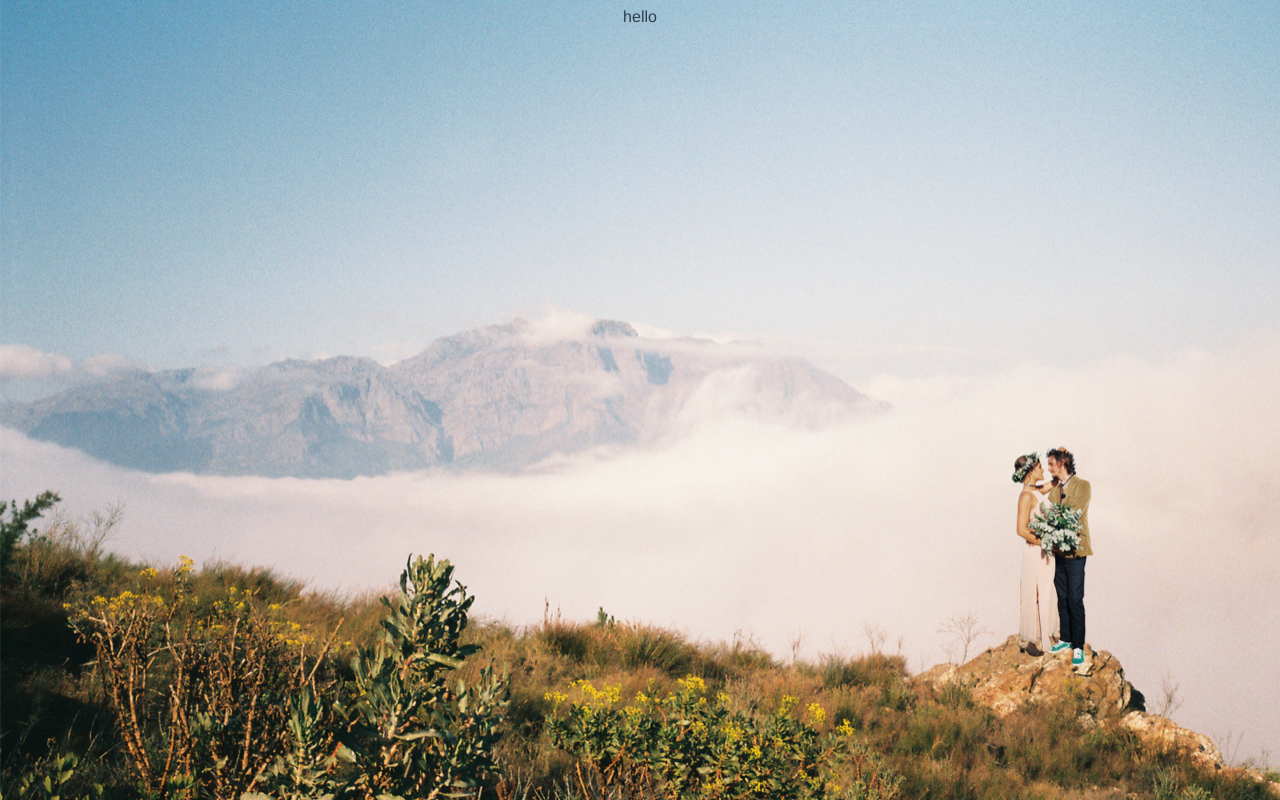
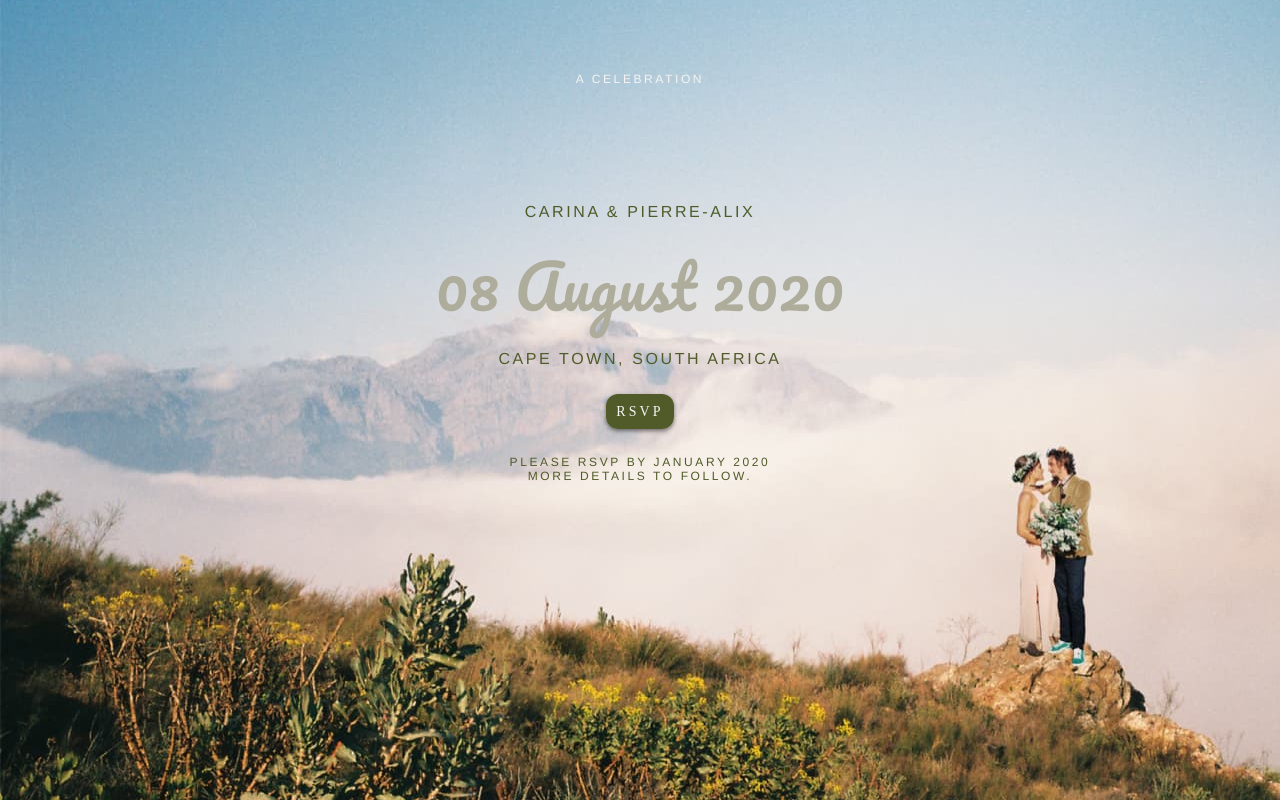
Before and after one commit to pierrealixt/wedding, a Vue app: page /#/ in a window 1280 px wide. Built offline with nearby package versions, Linux system fonts and the light colour scheme.

Commit message:
landing page

```diff
--- a/public/index.html
+++ b/public/index.html
@@ -5,6 +5,7 @@
     <meta http-equiv="X-UA-Compatible" content="IE=edge">
     <meta name="viewport" content="width=device-width,initial-scale=1.0">
     <link rel="icon" href="<%= BASE_URL %>favicon.ico">
+    <link href="https://fonts.googleapis.com/css?family=Pacifico&display=swap" rel="stylesheet">
     <title>wedding</title>
   </head>
   <body>
--- /dev/null
+++ b/src/components/ACelebration.vue
@@ -0,0 +1,27 @@
+<template>
+    <div>
+        <p>A celebration</p>
+    </div>
+</template>
+<script lang="ts">
+import { Component, Prop, Vue } from 'vue-property-decorator';
+
+@Component
+export default class ACelebration extends Vue {
+//   @Prop() private msg!: string;
+}
+</script>
+
+<style scoped lang="scss">
+div {
+    margin-bottom: 7em;
+}
+p {
+    text-transform: uppercase;
+    font-family: Helvetica;
+    font-size: 12px;
+    color: #F5F4F2;
+    letter-spacing: 2.6px;
+    line-height: 23px;
+}
+</style>
--- /dev/null
+++ b/src/components/MyButton.vue
@@ -0,0 +1,38 @@
+<template>
+    <div>
+        <a :href='link'>{{ text }}</a>
+    </div>
+</template>
+
+<script lang="ts">
+import { Component, Prop, Vue } from 'vue-property-decorator';
+
+@Component
+export default class MyButtom extends Vue {
+    @Prop() private text!: string;
+    @Prop() private link!: string;
+}
+</script>
+
+<style scoped>
+div {
+    margin: 2em;
+}
+a {
+    background: #505B29;
+    box-shadow: 0 2px 4px 0 rgba(0,0,0,0.50);
+    border-radius: 12px;
+    font-family: Helvetica-Bold;
+    font-size: 14px;
+    color: #F5F4F2;
+    letter-spacing: 3.15px;
+    text-align: center;
+    line-height: 23px;
+    padding: 10px;
+    text-decoration: none;
+}
+
+a:hover {
+    background: blue;
+}
+</style>
--- /dev/null
+++ b/src/components/MyWeirdText.vue
@@ -0,0 +1,28 @@
+<template>
+    <div>
+        <p>{{ text }}</p>
+    </div>
+</template>
+
+<script lang="ts">
+import { Component, Prop, Vue } from 'vue-property-decorator';
+
+@Component
+export default class MyWeirdText extends Vue {
+    @Prop() private text!: string;
+}
+</script>
+
+<style scoped lang="scss">
+div {
+    margin: 0;
+}
+p {
+    font-family: 'Pacifico', cursive;
+    font-size: 60px;
+    color: #AEAC9B;
+    margin: 0.2em;
+}
+
+
+</style>
--- /dev/null
+++ b/src/components/Text.vue
@@ -0,0 +1,30 @@
+<template>
+    <div>
+        <p v-bind:style="{fontSize: fontSize + 'px' }">
+            {{ text.line1 }}
+            <br />
+            {{ text.line2 }}
+        </p>
+    </div>
+
+</template>
+<script lang="ts">
+import { Component, Prop, Vue } from 'vue-property-decorator';
+
+@Component
+export default class MyText extends Vue {
+    @Prop() private text!: string;
+    @Prop() private fontSize!: string;
+}
+</script>
+
+<style scoped lang="scss">
+p {
+    font-family: Helvetica Neue,Helvetica,Arial,sans-serif;
+    color: #505B29;
+    text-align: center;
+    text-transform: uppercase;
+    letter-spacing: 2.6px;
+    margin: 0;
+}
+</style>
--- a/src/views/Home.vue
+++ b/src/views/Home.vue
@@ -1,20 +1,48 @@
 <template>
   <div>
-    hello
+    <ACelebration></ACelebration>
+
+    <MyText
+      v-bind:text="{
+        line1: 'Carina & Pierre-Alix'
+      }"
+      fontSize="16"></MyText>
+
+    <MyWeirdText
+      text='08 August 2020'></MyWeirdText>
+
+    <MyText
+      v-bind:text="{
+        line1: 'Cape Town, South Africa'
+      }"
+      fontSize="16"></MyText>
+
+    <MyButton
+      text='RSVP'
+      link='http://google.fr'></MyButton>
+
+    <MyText
+      v-bind:text="{
+        line1: 'Please RSVP by January 2020',
+        line2: 'More details to follow.'
+      }"
+      fontSize="12"></MyText>
   </div>
-  <!-- <div class="home">
-    <img alt="Vue logo" src="../assets/logo.png">
-    <HelloWorld msg="Welcome to Your Vue.js + TypeScript App"/>
-  </div> -->
 </template>
 
 <script lang="ts">
 import { Component, Vue } from 'vue-property-decorator';
-import HelloWorld from '@/components/HelloWorld.vue'; // @ is an alias to /src
+import ACelebration from '@/components/ACelebration.vue';
+import MyText from '@/components/Text.vue';
+import MyWeirdText from '@/components/MyWeirdText.vue';
+import MyButton from '@/components/MyButton.vue';
 
 @Component({
   components: {
-    HelloWorld,
+    ACelebration,
+    MyText,
+    MyWeirdText,
+    MyButton,
   },
 })
 export default class Home extends Vue {}
@@ -22,10 +50,14 @@ export default class Home extends Vue {}
 
 <style lang="scss">
 html {
-  background: url('../assets/HeaderImage.png') no-repeat center center fixed;
+  background: url('../assets/HeaderImage.jpg') no-repeat center center fixed;
   background-size: cover;
   -webkit-background-size: cover;
   -moz-background-size: cover;
   -o-background-size: cover;
 }
+
+body {
+  padding-top: 3em;
+}
 </style>
```
Also changed, not shown: src/assets/HeaderImage.jpg (added), 1 other file (tests, documents, lock files or other folders).
